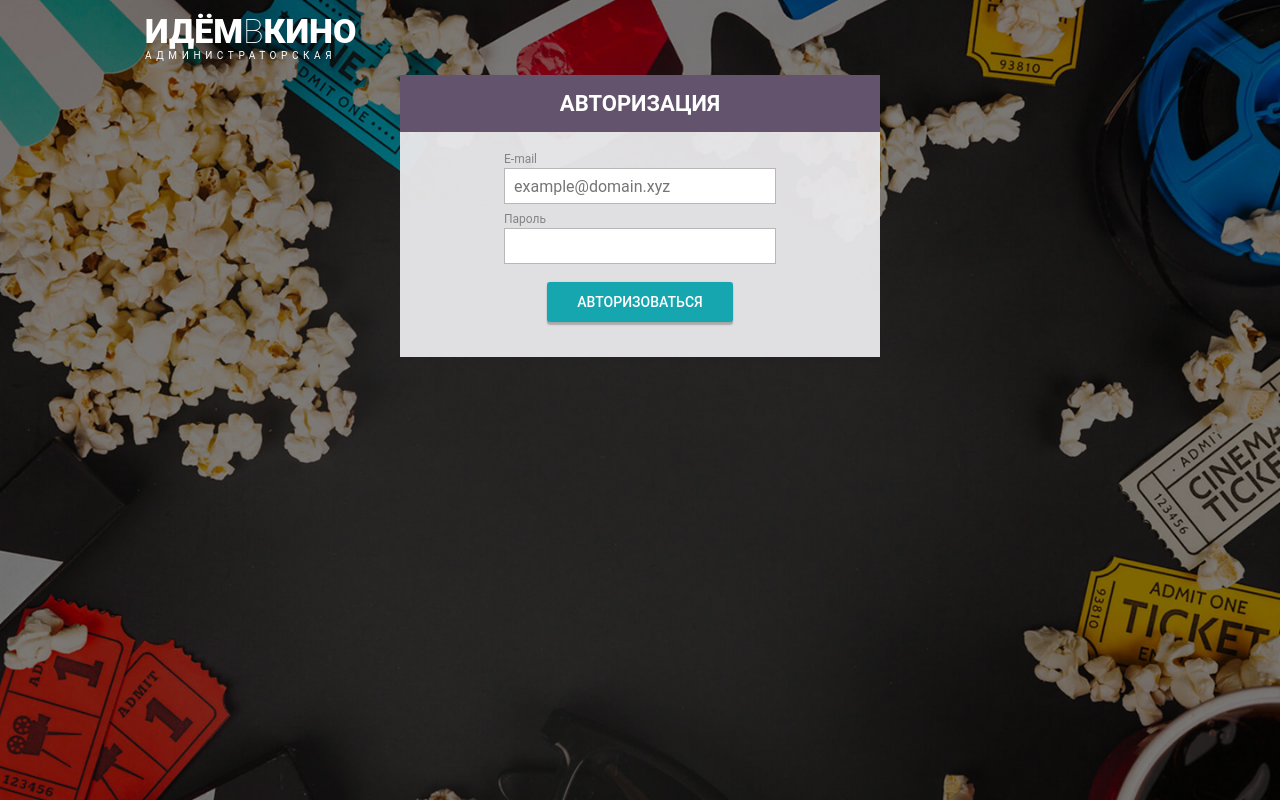
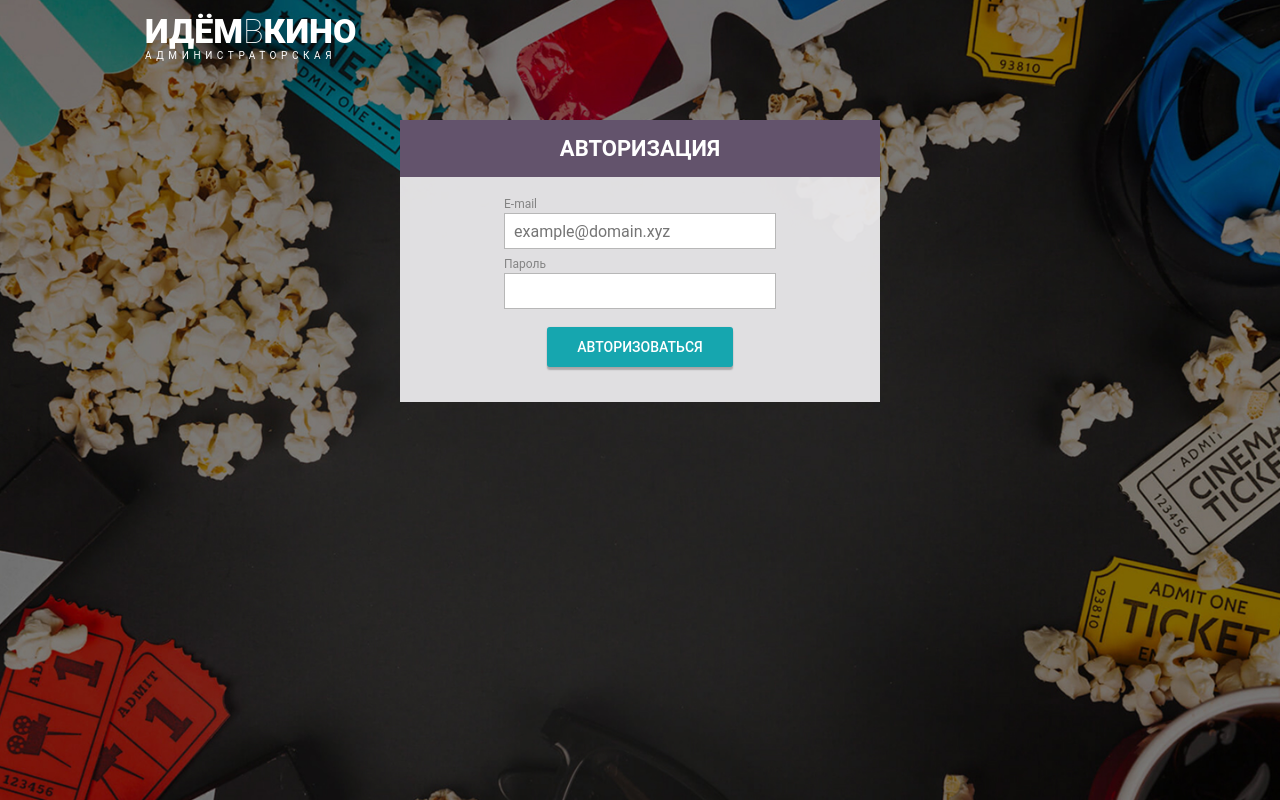
Before and after one commit to Ushouldwork/cinema-booking-diploma, a React (Vite) app: page /#/admin/login in a window 1280 px wide. Built offline with nearby package versions, Linux system fonts and the light colour scheme.

Commit message:
align admin header with Figma

```diff
--- a/src/assets/styles/admin.css
+++ b/src/assets/styles/admin.css
@@ -5,6 +5,14 @@
 
 .page--admin-login {
   background-image: url('../images/login-background.jpg');
+}
+
+@media (min-width: 601px) {
+  .header--admin {
+    width: min(100%, 972px);
+    min-height: 120px;
+    padding: 35px 42px 35px 104px;
+  }
 }
 
 .login-card,
--- a/src/components/common/Header.tsx
+++ b/src/components/common/Header.tsx
@@ -6,7 +6,7 @@ type HeaderProps = {
 }
 
 const Header = ({ admin = false, showLogin = false }: HeaderProps) => (
-  <header className="header">
+  <header className={`header${admin ? ' header--admin' : ''}`}>
     <div>
       <Link className="header__logo" to={admin ? '/admin' : '/'}>
         Идём<span>в</span>кино
```
